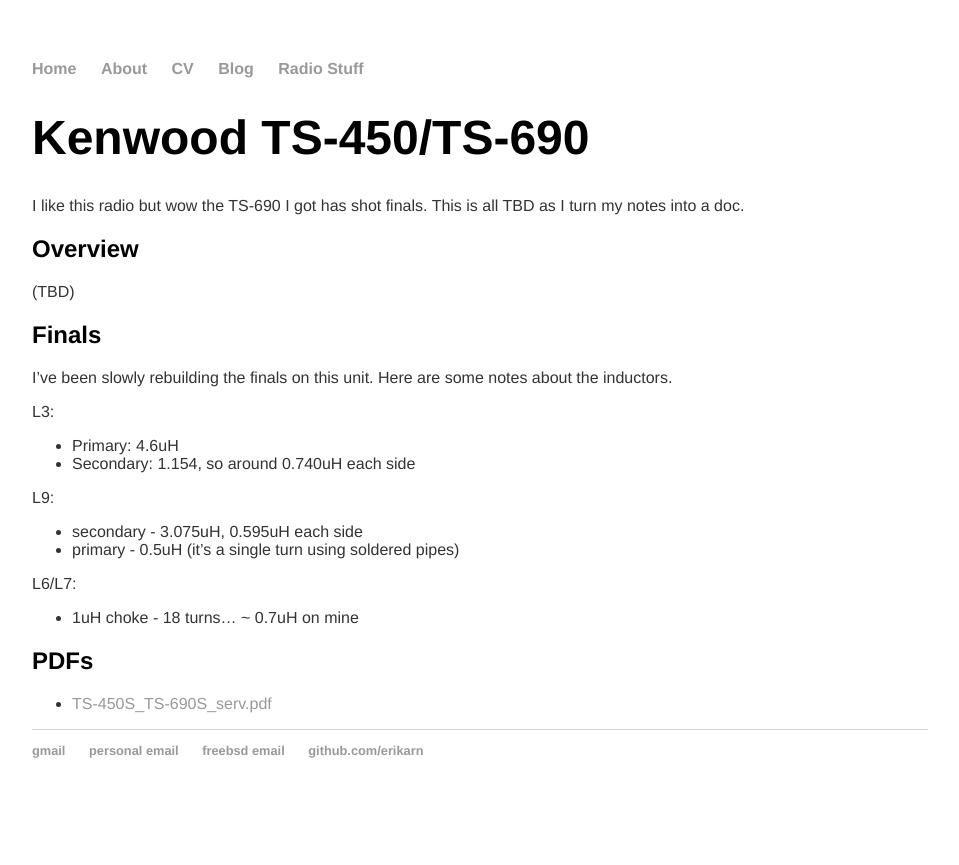
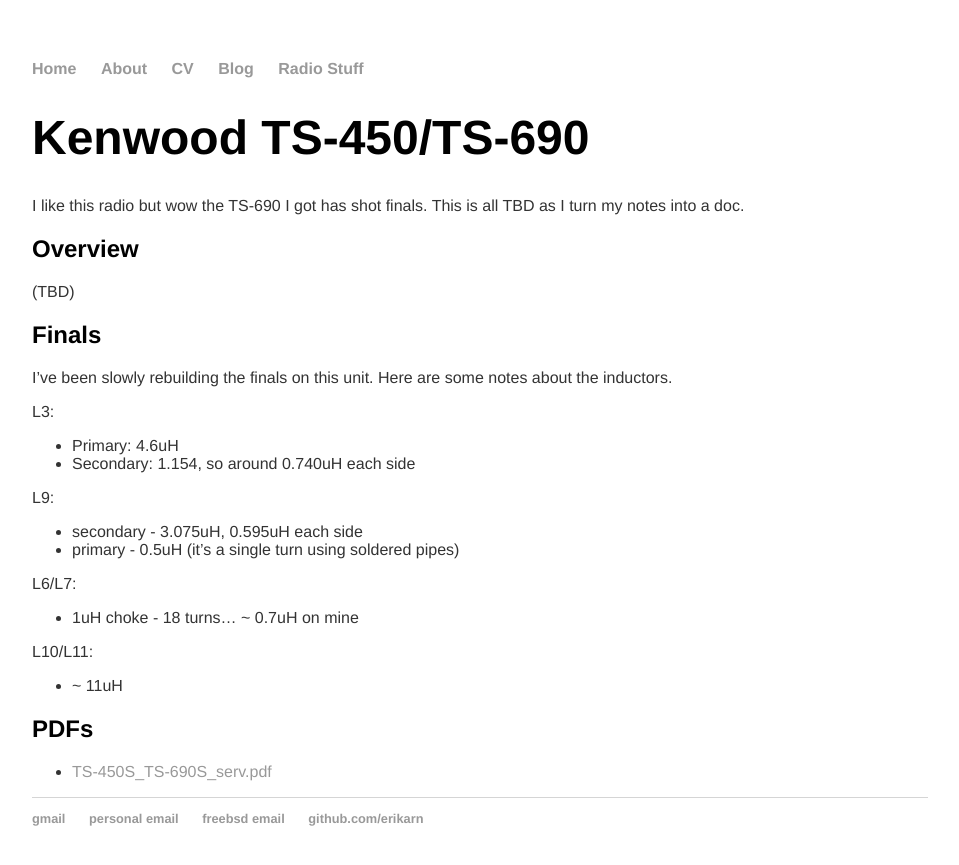
Before and after one commit to erikarn/erikarn.github.io, a Jekyll site: the page built from kenwood/TS-690/notes.md, in a window 1280 px wide. Shown: the top 865 px of the page, without its empty margins (160-1119 px from the left). Built offline with Jekyll 4.4.1, drawn with Linux system fonts in a browser that asks for light colours.

Commit message:
Add L10/L11.

```diff
--- a/kenwood/TS-690/notes.md
+++ b/kenwood/TS-690/notes.md
@@ -28,6 +28,8 @@
 L6/L7:
  * 1uH choke - 18 turns... ~ 0.7uH on mine
 
+L10/L11:
+ * ~ 11uH
 
 ## PDFs
 
```
